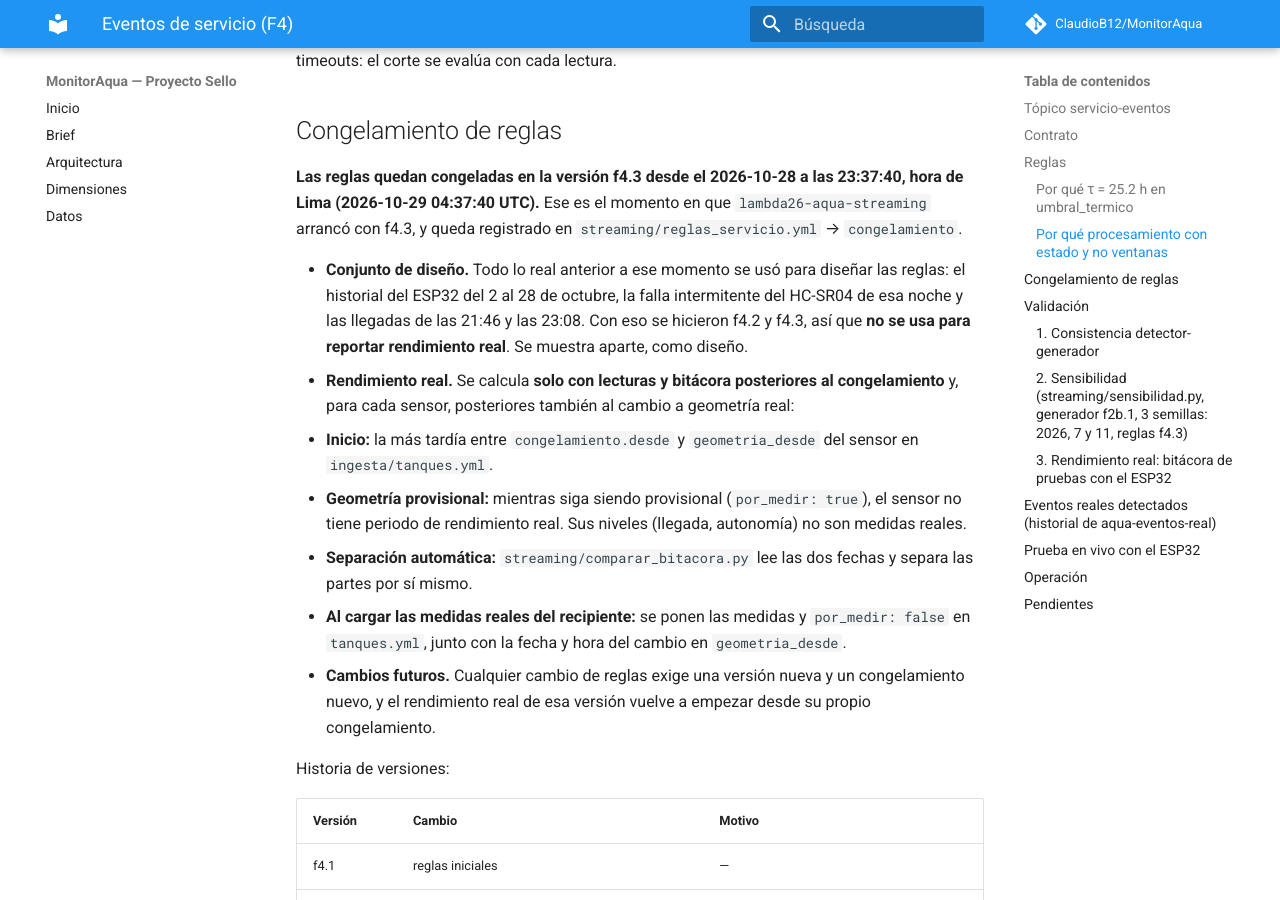
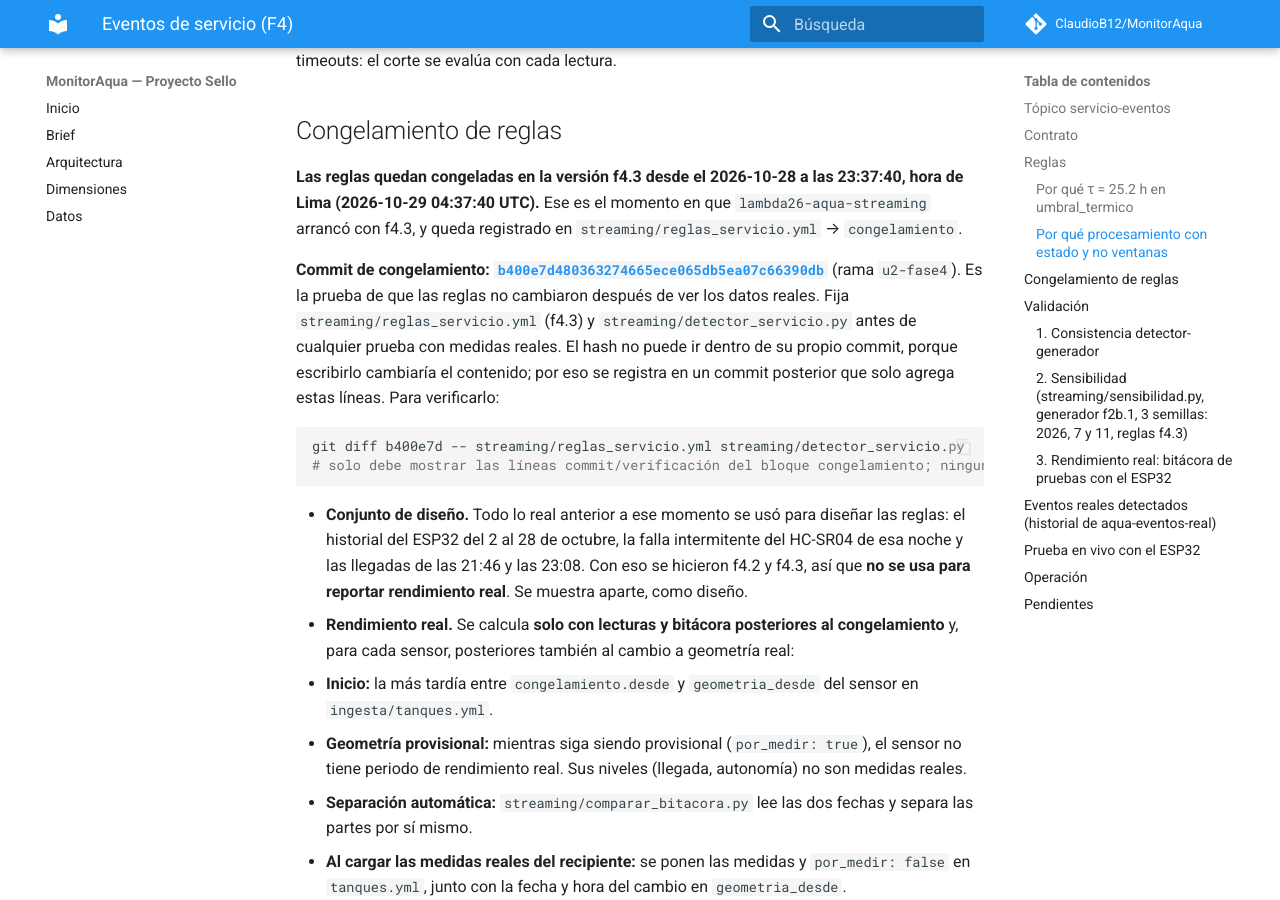
Before and after one commit to ClaudioB12/MonitorAqua, an MkDocs documentation site: the page built from docs/eventos-servicio.md, in a window 1280 px wide and 900 px high, scrolled down 3829 px. Built offline with MkDocs 1.6.1 and Material for MkDocs 9.7.7, drawn with Linux system fonts in a browser that asks for light colours; comment, search, counter and statistics services are not loaded.

Commit message:
F4: registra el commit de congelamiento de las reglas f4.3
Anota b400e7d en el bloque congelamiento de reglas_servicio.yml y en
docs/eventos-servicio.md, con el comando para verificar que las reglas y el
detector no cambiaron desde ese commit. Sin cambios de reglas ni de código.

Co-Authored-By: Claude Opus 5.5 <noreply@anthropic.com>

````diff
--- a/docs/eventos-servicio.md
+++ b/docs/eventos-servicio.md
@@ -102,6 +102,17 @@ El estado no usa timeouts: el corte se evalúa con cada lectura.
 **Las reglas quedan congeladas en la versión f4.3 desde el 2026-10-28 a las 23:37:40, hora de Lima
 (2026-10-29 04:37:40 UTC).** Ese es el momento en que `lambda26-aqua-streaming` arrancó con f4.3, y queda registrado
 en `streaming/reglas_servicio.yml` → `congelamiento`.
+
+**Commit de congelamiento: [`b400e7d480363274665ece065db5ea07c66390db`](https://github.com/ClaudioB12/MonitorAqua/commit/b400e7d480363274665ece065db5ea07c66390db)** (rama `u2-fase4`). Es la
+prueba de que las reglas no cambiaron después de ver los datos reales. Fija `streaming/reglas_servicio.yml` (f4.3) y
+`streaming/detector_servicio.py` antes de cualquier prueba con medidas reales. El hash no puede ir dentro de su propio
+commit, porque escribirlo cambiaría el contenido; por eso se registra en un commit posterior que solo agrega estas
+líneas. Para verificarlo:
+
+```bash
+git diff b400e7d -- streaming/reglas_servicio.yml streaming/detector_servicio.py
+# solo debe mostrar las líneas commit/verificación del bloque congelamiento; ninguna regla ni código del detector
+```
 
 - **Conjunto de diseño.** Todo lo real anterior a ese momento se usó para diseñar las reglas: el historial del ESP32
   del 2 al 28 de octubre, la falla intermitente del HC-SR04 de esa noche y las llegadas de las 21:46 y las 23:08. Con
````
Also changed, not shown: 1 other file.
